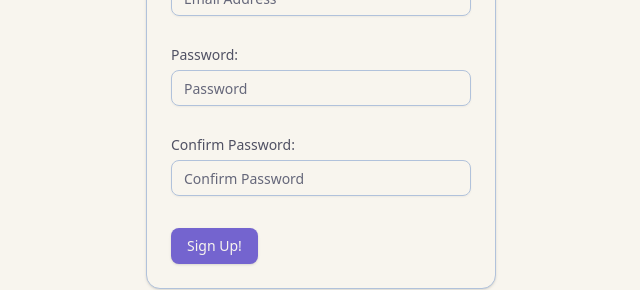
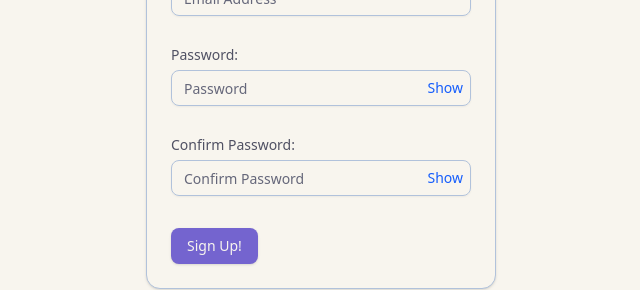
Before and after one commit to UCM-CSE-108-LabGroup11/Text-Adventure, a React (Vite) app in the folder frontend/: page /register in a window 1280 px wide. Shown: the part 367-657 px from the top of the page, without its empty margins (319-959 px from the left). Built offline with nearby package versions, Linux system fonts and the light colour scheme.

Commit message:
Changed Login and Sign up so password is secret ....

```diff
--- a/frontend/src/pages/Login.tsx
+++ b/frontend/src/pages/Login.tsx
@@ -43,6 +43,7 @@ export default function Login () {
     const [isLoading, setIsLoading] = useState (false);
     const [formError, setFormError] = useState<string | null> (null);
     const { fetchUser } = useAuth();
+    const [showPassword, setShowPassword] = useState(false);
 
     const form = useForm<z.infer<typeof formSchema>> ({
         resolver: zodResolver (formSchema),
@@ -130,9 +131,22 @@ export default function Login () {
                       <FormItem>
                         <FormLabel>Password: </FormLabel>
                         <FormControl>
-                          <Input placeholder="Password" type="password" {...field} />
+                          <div className="relative">
+                            <Input
+                              placeholder="Password"
+                              type={showPassword ? "text" : "password"}
+                              {...field}
+                            />
+                            <button
+                              type="button"
+                              className="absolute inset-y-0 right-2 text-sm text-blue-600 hover:underline"
+                              onClick={() => setShowPassword((prev) => !prev)}
+                            >
+                              {showPassword ? "Hide" : "Show"}
+                            </button>
+                          </div>
                         </FormControl>
-                        <FormMessage />
+                                                <FormMessage />
                       </FormItem>
                     )}
                   />
--- a/frontend/src/pages/Signup.tsx
+++ b/frontend/src/pages/Signup.tsx
@@ -52,6 +52,8 @@ export default function Signup () {
     const [isLoading, setIsLoading] = useState (false);
     const [formError, setFormError] = useState<string | null> (null);
     const { fetchUser } = useAuth();
+    const [showPassword, setShowPassword] = useState(false);
+    const [showPassword2, setShowPassword2] = useState(false);
 
     const form = useForm<z.infer<typeof formSchema>> ({
         resolver: zodResolver (formSchema),
@@ -143,16 +145,35 @@ export default function Signup () {
             <FormItem>
                 <FormLabel>Password: </FormLabel>
                 <FormControl>
-                        <Input placeholder="Password" {...field} />
+                <div className="relative">
+                    <Input type={showPassword ? "text" : "password"} placeholder="Password" {...field} />
+                    <button
+                    type="button"
+                    className="absolute right-2 top-1/2 transform -translate-y-1/2 text-sm text-blue-600 hover:underline"
+                    onClick={() => setShowPassword((prev) => !prev)}
+                    >
+                    {showPassword ? "Hide" : "Show"}
+                    </button>
+                </div>
                 </FormControl>
                 <FormMessage />
             </FormItem>
             )} />
+
             <FormField control={form.control} name="password2" render={({ field }) => (
             <FormItem>
                 <FormLabel>Confirm Password: </FormLabel>
                 <FormControl>
-                        <Input placeholder="Confirm Password" {...field} />
+                <div className="relative">
+                    <Input type={showPassword2 ? "text" : "password"} placeholder="Confirm Password" {...field} />
+                    <button
+                    type="button"
+                    className="absolute right-2 top-1/2 transform -translate-y-1/2 text-sm text-blue-600 hover:underline"
+                    onClick={() => setShowPassword2((prev) => !prev)}
+                    >
+                    {showPassword2 ? "Hide" : "Show"}
+                    </button>
+                </div>
                 </FormControl>
                 <FormMessage />
             </FormItem>
```
Lines whose indentation alone changed are shown as unchanged.
